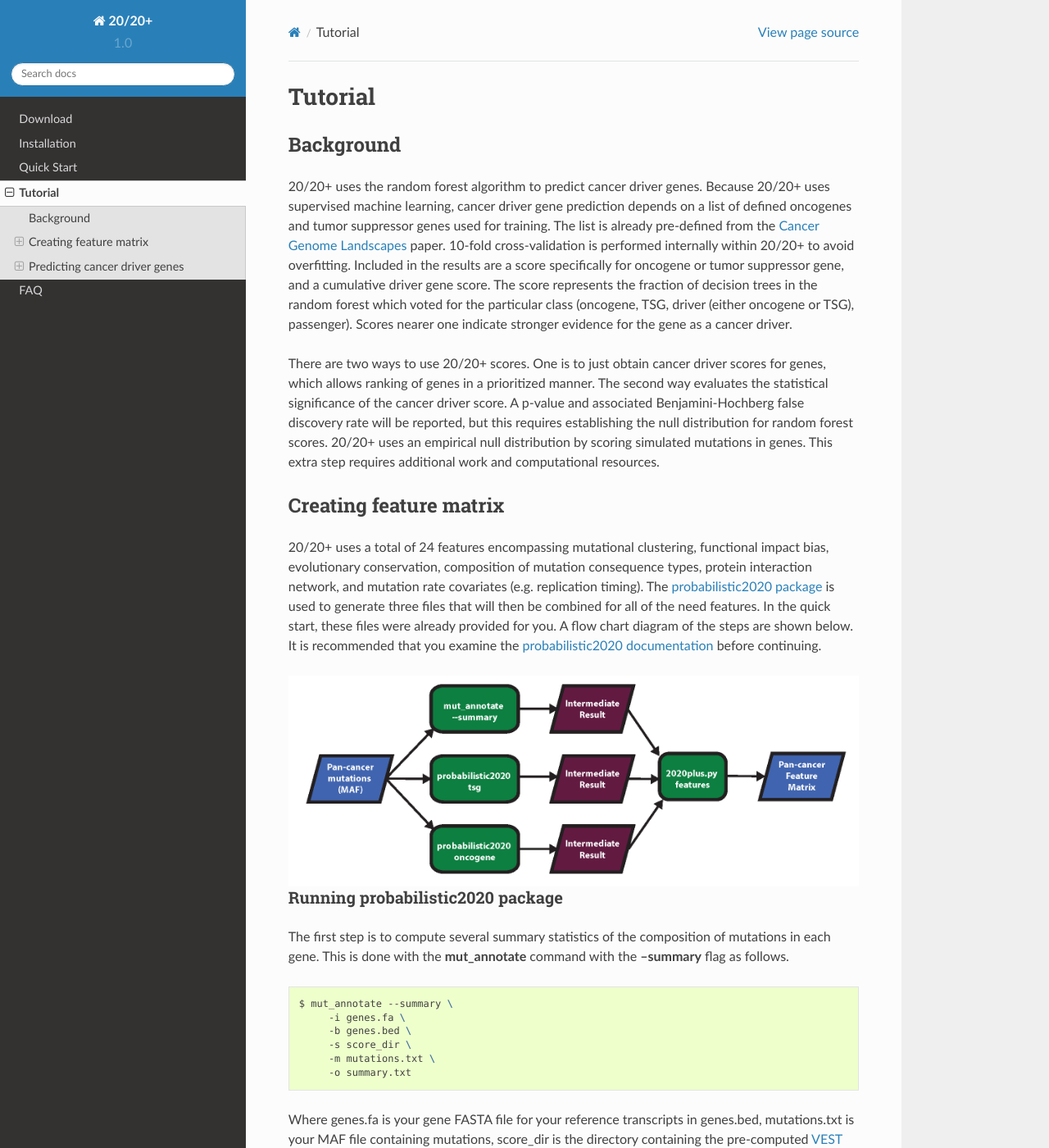
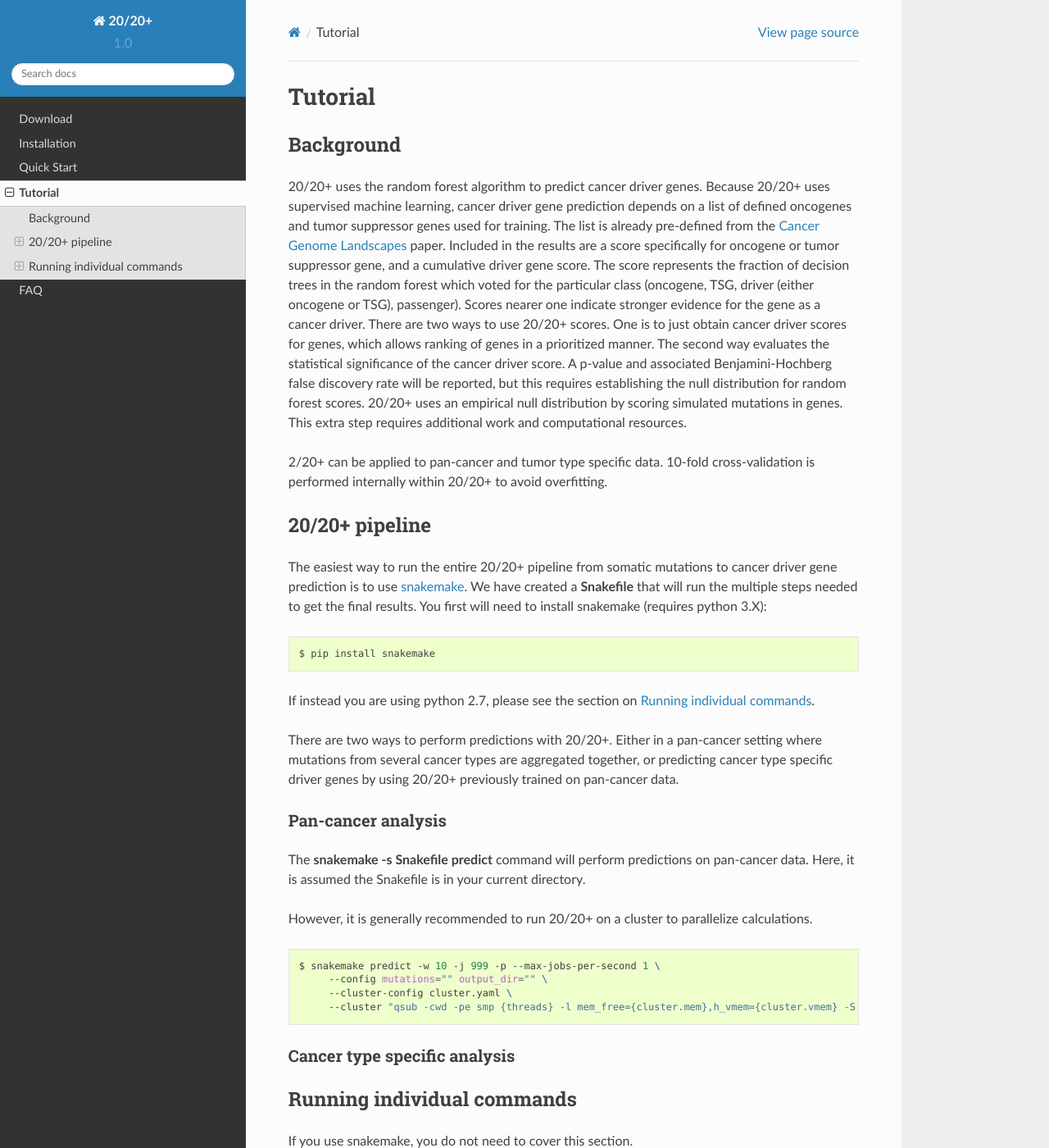
Before and after one commit to KarchinLab/2020plus, a Sphinx documentation site: the page built from doc/tutorial.rst, in a window 1280 px wide and 1400 px high. Shown: the whole window at 82% size. Built offline with Sphinx 7.4.7 and the Read the Docs theme 2.0.0, drawn with Linux system fonts in a browser that asks for light colours.

Commit message:
Started updating docs to document use of snakemake

```diff
--- a/doc/tutorial.rst
+++ b/doc/tutorial.rst
@@ -10,19 +10,59 @@
 Because 20/20+ uses supervised machine learning, cancer driver gene prediction depends
 on a list of defined oncogenes and tumor suppressor genes used for training. The list is already
 pre-defined from the `Cancer Genome Landscapes <http://www.ncbi.nlm.nih.gov/pubmed/23539594>`_ paper.
-10-fold cross-validation is performed internally within 20/20+ to avoid overfitting.
 Included in the results are a score specifically for oncogene or tumor suppressor gene,
 and a cumulative driver gene score. The score represents the fraction of decision
-trees in the random forest which voted for the particular class (oncogene, TSG, driver (either oncogene or TSG), passenger). Scores nearer one indicate stronger evidence for the gene as a cancer driver.
-
-There are two ways to use 20/20+ scores. One is to just obtain cancer driver scores for genes, which allows ranking of genes in a prioritized manner. The second way evaluates the statistical significance of
+trees in the random forest which voted for the particular class (oncogene, TSG, driver (either oncogene or TSG), passenger). Scores nearer one indicate stronger evidence for the gene as a cancer driver.  There are two ways to use 20/20+ scores. One is to just obtain cancer driver scores for genes, which allows ranking of genes in a prioritized manner. The second way evaluates the statistical significance of
 the cancer driver score. A p-value and associated Benjamini-Hochberg false discovery rate
 will be reported, but this requires establishing the null distribution for random forest scores.
 20/20+ uses an empirical null distribution by scoring simulated mutations in genes.
 This extra step requires additional work and computational resources.
 
+2/20+ can be applied to pan-cancer and tumor type specific data. 10-fold cross-validation is performed internally within 20/20+ to avoid overfitting.
+
+20/20+ pipeline
+---------------
+
+The easiest way to run the entire 20/20+ pipeline from somatic mutations to cancer
+driver gene prediction is to use `snakemake <https://bitbucket.org/snakemake/snakemake/wiki/Home>`_. We have created a **Snakefile** that will run the multiple steps needed to get the final results. You first will need to install snakemake (requires python 3.X):
+
+.. code-block:: bash
+
+   $ pip install snakemake
+
+If instead you are using python 2.7, please see the section on :ref:`ind-cmd-ref`.
+
+There are two ways to perform predictions with 20/20+. Either in a pan-cancer setting where mutations from several cancer types are aggregated together, or predicting cancer type specific driver genes by using 20/20+ previously trained on pan-cancer data.
+
+Pan-cancer analysis
++++++++++++++++++++
+
+The **snakemake -s Snakefile predict** command will perform predictions on pan-cancer
+data. Here, it is assumed the Snakefile is in your current directory.
+
+However, it is generally recommended to run 20/20+ on a cluster to parallelize
+calculations.
+
+.. code-block:: bash
+
+   $ snakemake predict -w 10 -j 999 -p --max-jobs-per-second 1 \
+        --config mutations="" output_dir="" \
+        --cluster-config cluster.yaml \
+        --cluster "qsub -cwd -pe smp {threads} -l mem_free={cluster.mem},h_vmem={cluster.vmem} -S {cluster.shell} -o {cluster.stdout} -e {cluster.error} -v PATH=$PATH"
+
+Cancer type specific analysis
++++++++++++++++++++++++++++++
+
+
+.. _ind-cmd-ref:
+
+Running individual commands
+---------------------------
+
+If you use snakemake, you do not need to cover this section.
+
 Creating feature matrix
------------------------
++++++++++++++++++++++++
 
 20/20+ uses a total of 24 features encompassing mutational clustering,
 functional impact bias, evolutionary conservation, composition of mutation consequence types,
@@ -37,7 +77,7 @@
     :align: center
 
 Running probabilistic2020 package
-+++++++++++++++++++++++++++++++++
+#################################
 
 The first step is to compute several summary statistics of the composition of mutations in each
 gene. This is done with the **mut_annotate** command with the **--summary** flag as follows.
@@ -99,7 +139,7 @@
 into 20/20+ likely decreasing performance.
 
 Merging features
-++++++++++++++++
+################
 
 A single feature file ("features.txt") containing all three of the above commands is created
 by the **2020plus.py features** command.
@@ -113,10 +153,10 @@
         -o features.txt
 
 Predicting cancer driver genes
-------------------------------
+++++++++++++++++++++++++++++++
 
 Scores only
-+++++++++++
+###########
 
 If interested in only scoring genes, then the next step
 is prediction. This is performed with the **2020plus.py classify**
@@ -130,7 +170,7 @@
 is the feature file from the **2020plus.py features** command.
 
 Statistical significance
-++++++++++++++++++++++++
+########################
 
 Obtaining a p-value for driver scores requires creating an empirical null distribution
 for use in the prediction step, as diagrammed below.
@@ -140,7 +180,7 @@
     :align: center
 
 Creating null distribution
-##########################
+~~~~~~~~~~~~~~~~~~~~~~~~~~
 
 The first step is to obtain a trained classifier on the observed data.
 You can skip this step if you download an already trained classifier
@@ -173,4 +213,4 @@
     :align: center
 
 Prediction
-##########
+~~~~~~~~~~
```
Also changed, not shown: doc/download.rst (+8 -0 lines), doc/index.rst (+7 -1 lines).
